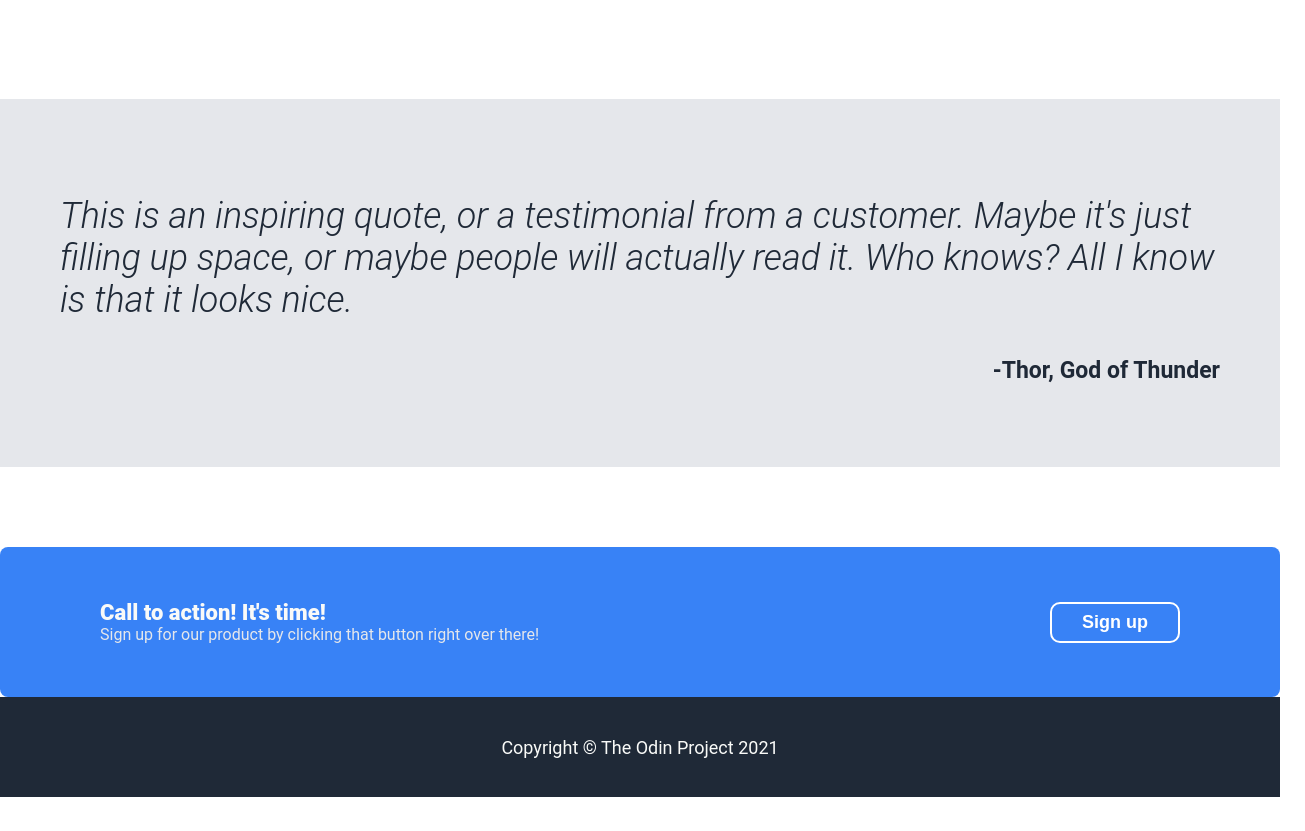
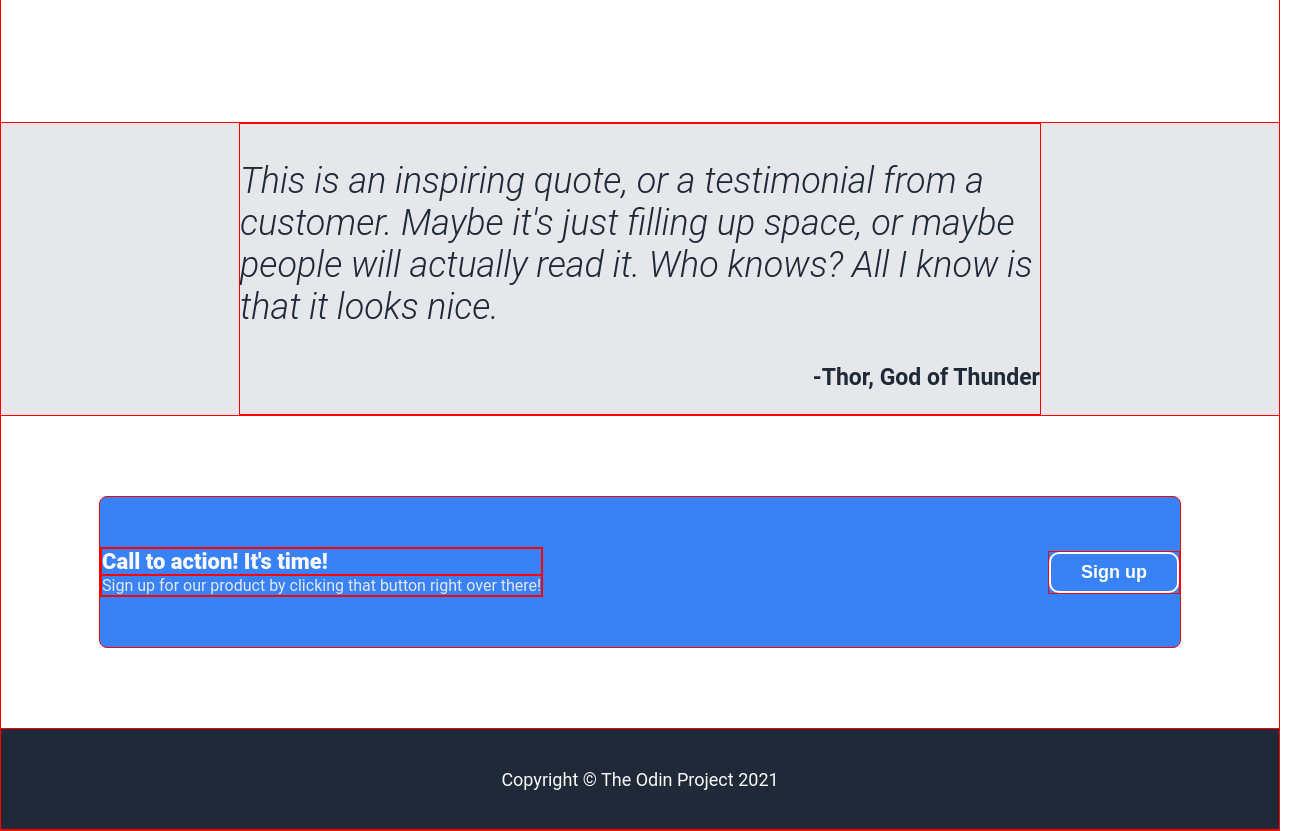
Before and after one commit to BlurryMystr/landing-page, a plain HTML site: page index.html in a window 1280 px wide. Shown: the part 909-1740 px from the top of the page, 1305 px wide, since content can reach past the window. Before the commit the page ends 1706 px from the top, so only its background shows below. Drawn offline with Linux system fonts and the light colour scheme.

Commit message:
Laptop branch

```diff
--- a/index.html
+++ b/index.html
@@ -66,11 +66,13 @@
         </div>
 
         <div class="quote-container">
-            <p class="quote">This is an inspiring quote, or a testimonial from a customer.
-                Maybe it's just filling up space, or maybe people will actually read it.
-                Who knows? All I know is that it looks nice.
-            </p>
-            <p class="quote-attrib">-Thor, God of Thunder</p>
+            <div class="quote-text">
+                <p class="quote">This is an inspiring quote, or a testimonial from a customer.
+                    Maybe it's just filling up space, or maybe people will actually read it.
+                    Who knows? All I know is that it looks nice.
+                </p>
+                <p class="quote-attrib">-Thor, God of Thunder</p>
+            </div>
         </div>
 
         <div class="action-container">
--- a/style.css
+++ b/style.css
@@ -3,11 +3,20 @@ body {
     margin: 0;
 }
 
+div {
+    border: solid red 1px;
+}
+
 .body-container {
     display: flex;
     flex-direction: column;
+    align-items: center;
 }
 
+.header,
+.hero-container {
+    max-width: 1000px;
+}
 
 .above-fold {
     background-color: #1F2937;
@@ -15,6 +24,7 @@ body {
     flex-direction: column;
     align-items: center;
     padding: 0 25px;
+    width: 100%;
 }
 
 .header {
@@ -23,7 +33,6 @@ body {
     align-items: center;
     padding: 15px 0;
     width: 100%;
-    max-width: 1020px;
     gap: 25px;
 }
 
@@ -56,7 +65,6 @@ a {
     justify-content: space-between;
     padding: 118px 0;
     width: 100%;
-    max-width: 1020px;
     gap: 30px;
 }
 
@@ -129,8 +137,15 @@ a {
     font-style: italic;
     font-weight: 350;
     color: #1F2937;
-    padding: 60px;
     margin: 125px 0 80px;
+    display: flex;
+    flex-direction: column;
+    width: 100%;
+    align-items: center;
+}
+
+.quote-text {
+    width: 800px;
 }
 
 .quote-container .quote-attrib {
@@ -147,7 +162,13 @@ a {
     align-items: center;
     justify-content: space-between;
     height: 150px;
-    padding: 0 100px
+    max-width: 1080px;
+    width: 100%;
+}
+
+.action-text {
+    display: flex;
+    flex-direction: column;
 }
 
 .action-title {
@@ -161,7 +182,7 @@ a {
 }
 
 .action-button button {
-background-color: #3882F6;
+    background-color: #3882F6;
     color: white;
     width: fit-content;
     padding: 8px 30px;
@@ -177,6 +198,8 @@ background-color: #3882F6;
     font-size: 18px;
     color: #F9FAF8;
     height: 100px;
+    width: 100%;
     align-items: center;
     justify-content: center;
+    margin-top: 80px;
 }
```
